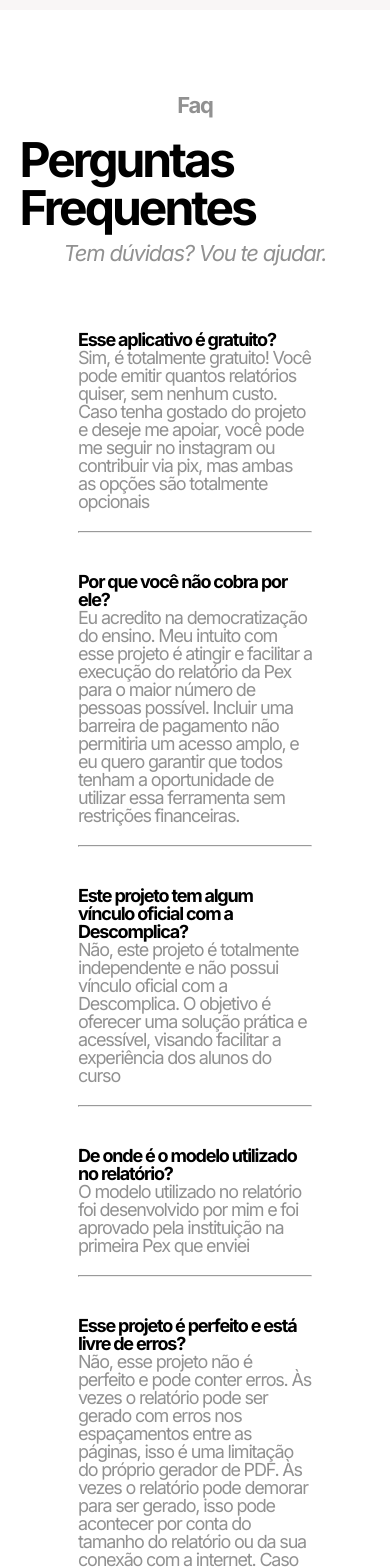
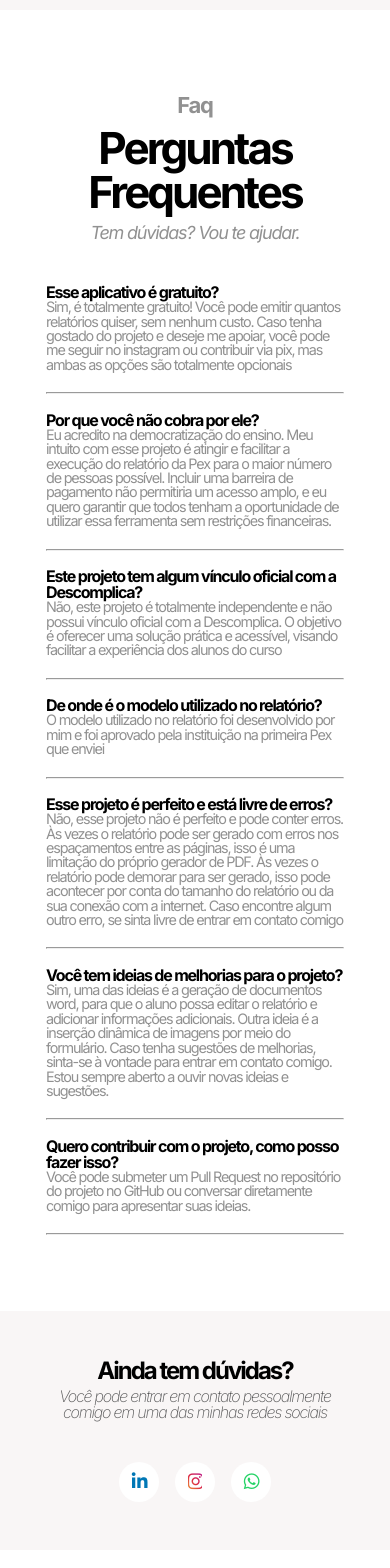
Before and after one commit to Caiorossi00/Gerador-Pex, a React (Vite) app: page / in a window 390 px wide. Shown: the part 2100-3668 px from the top of the page. Built offline with nearby package versions, Linux system fonts and the light colour scheme.

Commit message:
responsividade faq

```diff
--- a/src/styles/Faq.scss
+++ b/src/styles/Faq.scss
@@ -158,3 +158,108 @@
     }
   }
 }
+
+@media (max-width: 768px) {
+  .faq-container {
+    width: 90%;
+    padding: 0 10px;
+  }
+
+  .faq-header h1 {
+    font-size: 32px;
+  }
+
+  .faq-header h4 {
+    font-size: 18px;
+  }
+
+  .faq-questions {
+    width: 90%;
+    gap: 1.5em;
+  }
+
+  .faq-pending {
+    padding: 2em 0;
+    width: 100vw;
+
+    h1 {
+      font-size: 22px;
+    }
+
+    p {
+      width: 80%;
+      font-size: 16px;
+    }
+  }
+
+  .faq-socials {
+    gap: 1.5em;
+
+    a {
+      width: 45px;
+      height: 45px;
+
+      i {
+        font-size: 20px;
+      }
+    }
+  }
+}
+
+@media (max-width: 480px) {
+  .faq-header {
+    display: flex;
+    flex-direction: column;
+    text-align: center;
+  }
+
+  .faq-header h1 {
+    font-size: 44px;
+    margin-bottom: 0;
+    margin-top: -10px;
+  }
+
+  .faq-header h4 {
+    font-size: 18px;
+  }
+
+  .faq-questions {
+    width: 90%;
+    margin-top: -3vh;
+    gap: 0.6em;
+
+    h2 {
+      font-size: 1em;
+    }
+
+    p {
+      font-size: 0.9em;
+    }
+  }
+
+  .faq-pending {
+    padding: 3em 0;
+
+    h1 {
+      font-size: 24px;
+    }
+
+    p {
+      width: 70%;
+      font-size: 16px;
+    }
+  }
+
+  .faq-socials {
+    gap: 1em;
+
+    a {
+      width: 40px;
+      height: 40px;
+
+      i {
+        font-size: 18px;
+      }
+    }
+  }
+}
```
